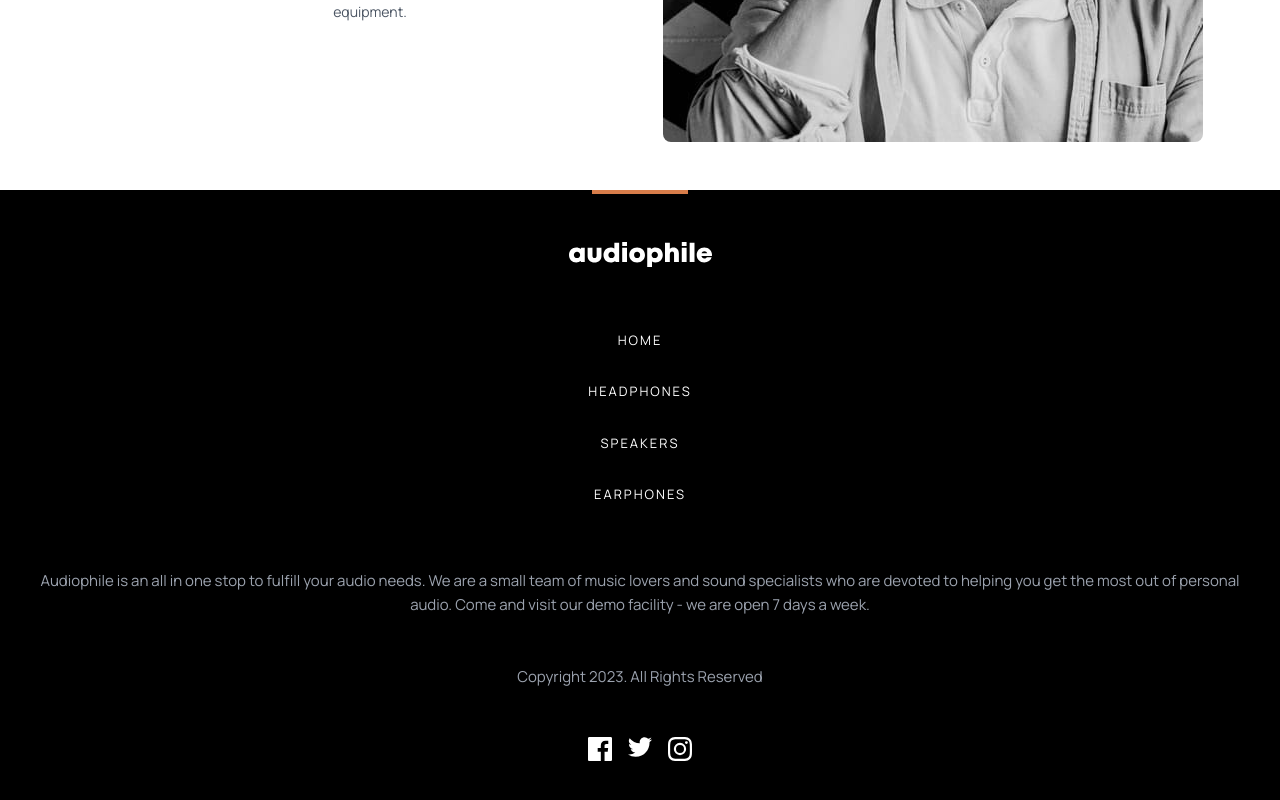
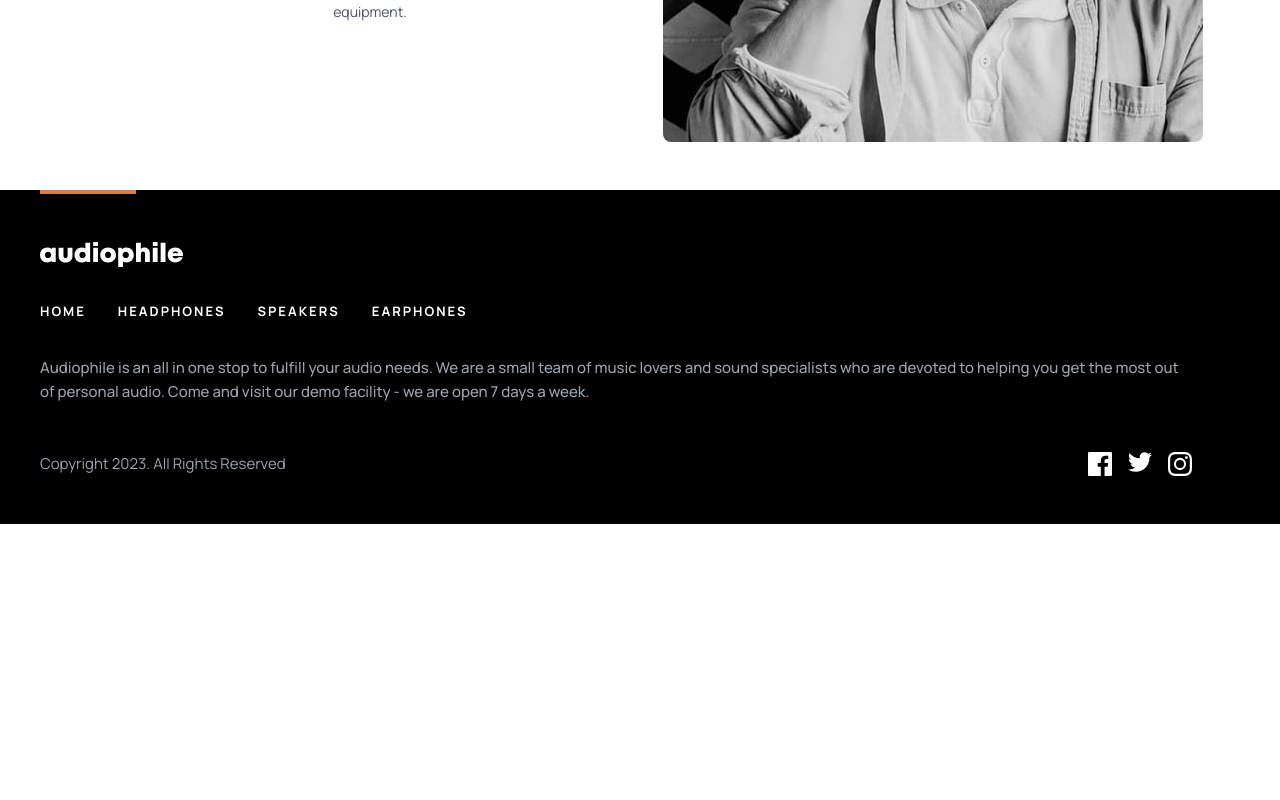
Before and after one commit to lemreyes/audiophile, a Next.js app: page / in a window 1280 px wide. Shown: the part 2782-3582 px from the top of the page. After the commit the page ends 3306 px from the top, so only its background shows below. Built offline with nearby package versions, Linux system fonts and the light colour scheme.

Commit message:
Footer tablet responsiveness

```diff
--- a/src/app/Components/Footer.tsx
+++ b/src/app/Components/Footer.tsx
@@ -7,37 +7,41 @@ import Link from "next/link";
 
 export default function Footer() {
   return (
-    <footer className="flex flex-col items-center bg-black text-white">
-      <div id="footer-accent" className="w-24 h-[4px] bg-accent"></div>
-      <Image src={logo} alt="Logo" className="mt-12" />
+    <footer className="flex flex-col items-center tablet:items-start bg-black text-white">
+      <div
+        id="footer-accent"
+        className="tablet:ml-10 w-24 h-[4px] bg-accent"
+      ></div>
+      <Image src={logo} alt="Logo" className="mt-12 tablet:ml-10" />
       <nav
         id="site-links"
-        className="mt-8 uppercase text-[13px] tracking-[2px] text-center"
+        className="mt-8 tablet:ml-10 uppercase text-[13px] font-bold leading-[25px] tracking-[2px] text-center"
       >
-        <ul>
-          <li className="my-8">Home</li>
-          <li className="my-8">Headphones</li>
-          <li className="my-8">Speakers</li>
-          <li className="my-8">Earphones</li>
+        <ul className="tablet:flex tablet:flex-row gap-x-8">
+          <li className="my-8 tablet:my-0">Home</li>
+          <li className="my-8 tablet:my-0">Headphones</li>
+          <li className="my-8 tablet:my-0">Speakers</li>
+          <li className="my-8 tablet:my-0">Earphones</li>
         </ul>
       </nav>
-      <p className="mt-8 text-gray-400 text-[15px] text-center leading-6 px-8">
+      <p className="mt-8 tablet:ml-10 text-gray-400 text-[15px] text-center tablet:text-left leading-6 font-medium px-8 tablet:px-0 tablet:w-[90%]">
         Audiophile is an all in one stop to fulfill your audio needs. We are a
         small team of music lovers and sound specialists who are devoted to
         helping you get the most out of personal audio. Come and visit our demo
         facility - we are open 7 days a week.
       </p>
-      <p className="mt-12 text-gray-400 text-[15px] text-center leading-6 px-8">
+      <div className="tablet:flex tablet:flex-row tablet:justify-between tablet:w-[90%] tablet:ml-10">
+        <p className="mt-12 text-gray-400 text-[15px] text-center leading-6 px-8 tablet:px-0">
           Copyright 2023. All Rights Reserved
         </p>
         <nav id="social-media-links" className="my-12">
-        <ul className="flex flex-row">
-          <li className="mr-4">
+          <ul className="flex flex-row gap-x-4">
+            <li className="mr-4 tablet:mr-0">
               <Link href="http://www.facebook.com">
                 <Image src={fb_logo} alt="facebook logo" />
               </Link>
             </li>
-          <li className="mr-4">
+            <li className="mr-4 tablet:mr-0">
               <Link href="http://www.twitter.com">
                 <Image src={twitter_logo} alt="twitter logo" />
               </Link>
@@ -49,6 +53,7 @@ export default function Footer() {
             </li>
           </ul>
         </nav>
+      </div>
     </footer>
   );
 }
```
Lines whose indentation alone changed are shown as unchanged.
